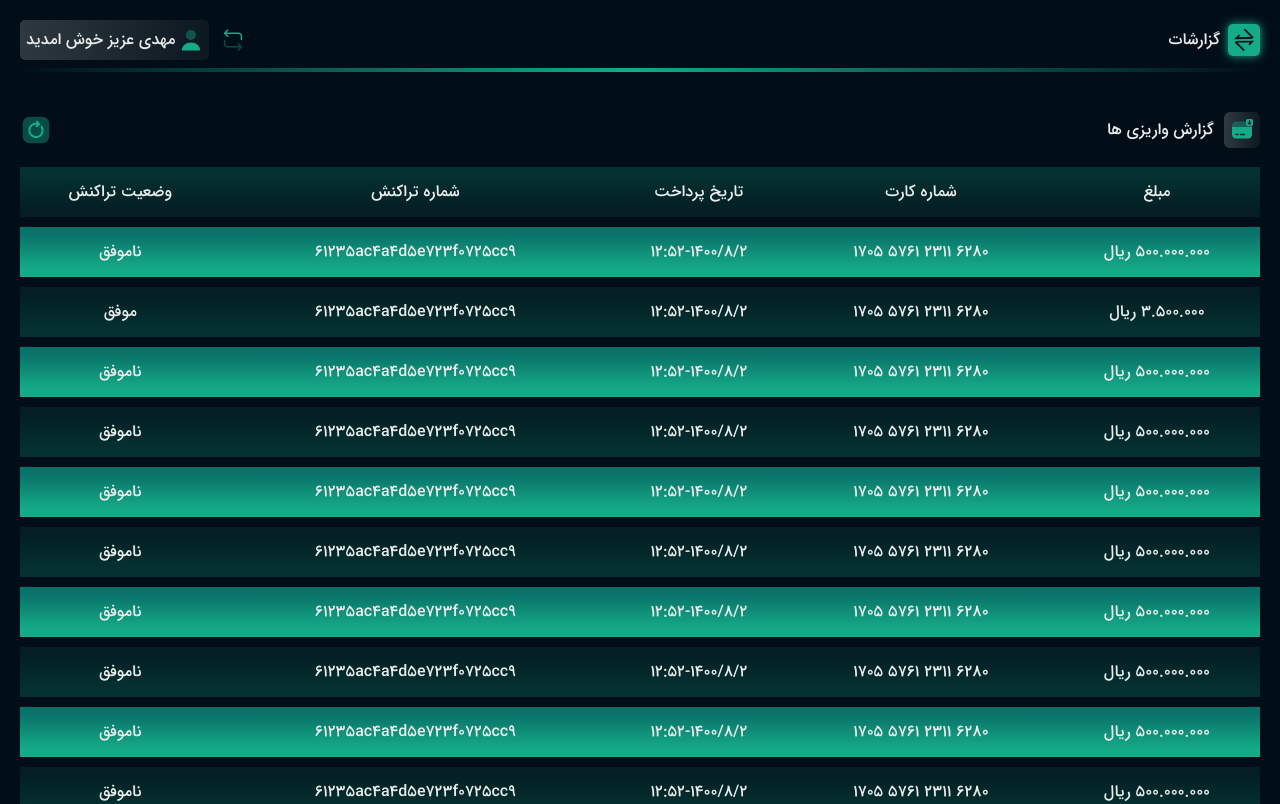
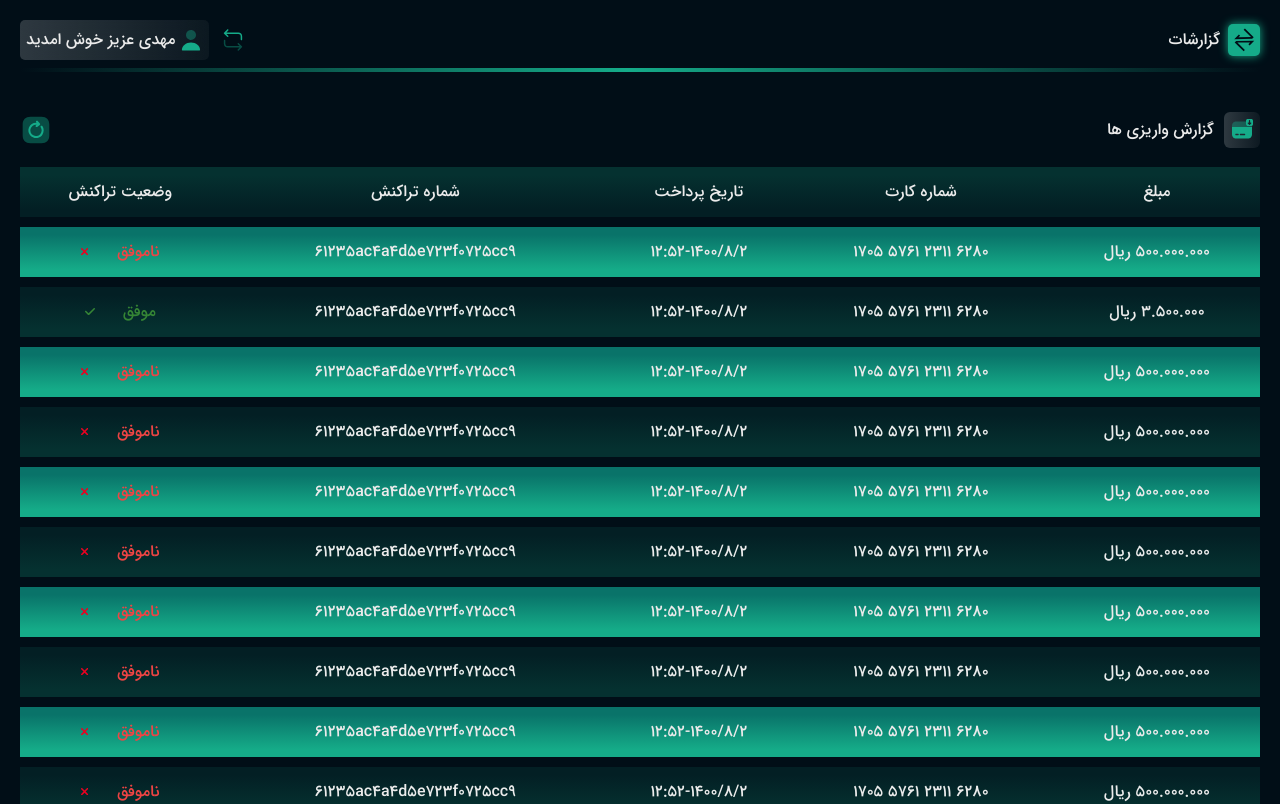
Before and after one commit to danyalbani240/dashboard, a Nuxt app: page /reports in a window 1280 px wide. Shown: the top 804 px of the page. Built offline with nearby package versions, Linux system fonts and the light colour scheme.

Commit message:
table success depends now

```diff
--- a/components/TheReportsTable.vue
+++ b/components/TheReportsTable.vue
@@ -31,7 +31,22 @@
             <td>{{ report.credit }}</td>
             <td>{{ report.payment }}</td>
             <td>{{ report.transactionNum }}</td>
-            <td>{{ report.transactionStatus === true ? "موفق" : "ناموفق" }}</td>
+            <td>
+              <div
+                class="flex justify-center flex-row-reverse"
+                v-if="report.transactionStatus === true"
+              >
+                <img src="../assets/images/deposit-token/success.svg" alt="" />
+                <span class="ml-7" style="color: #358535">موفق</span>
+              </div>
+              <div v-else class="flex flex-row-reverse justify-center">
+                <img
+                  src="../assets/images/deposit-token/consist-close.svg"
+                  alt=""
+                />
+                <span class="text-red-500 ml-7">ناموفق</span>
+              </div>
+            </td>
           </tr>
         </tbody>
       </table>
```
Also changed, not shown: assets/images/deposit-token/success.svg (added).
